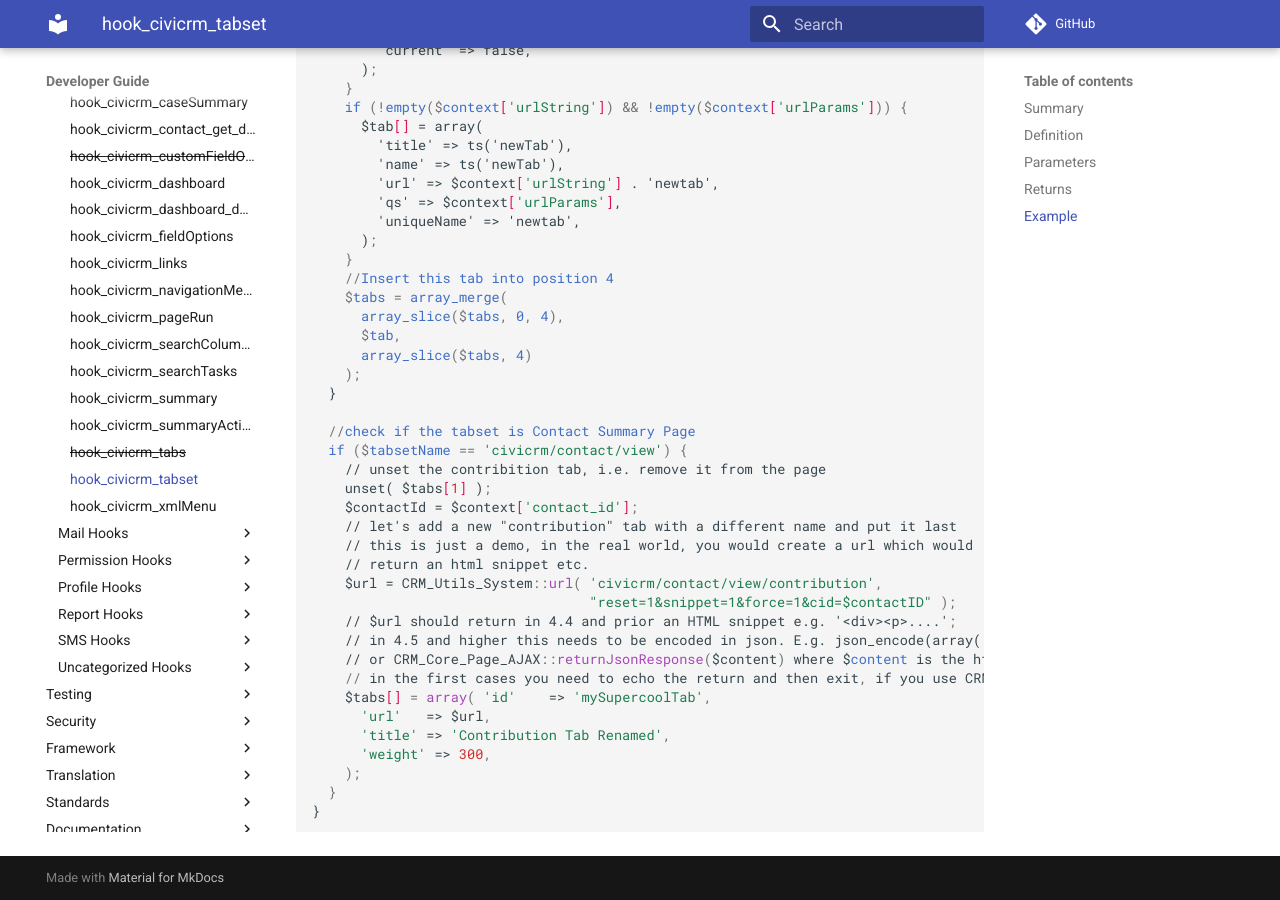
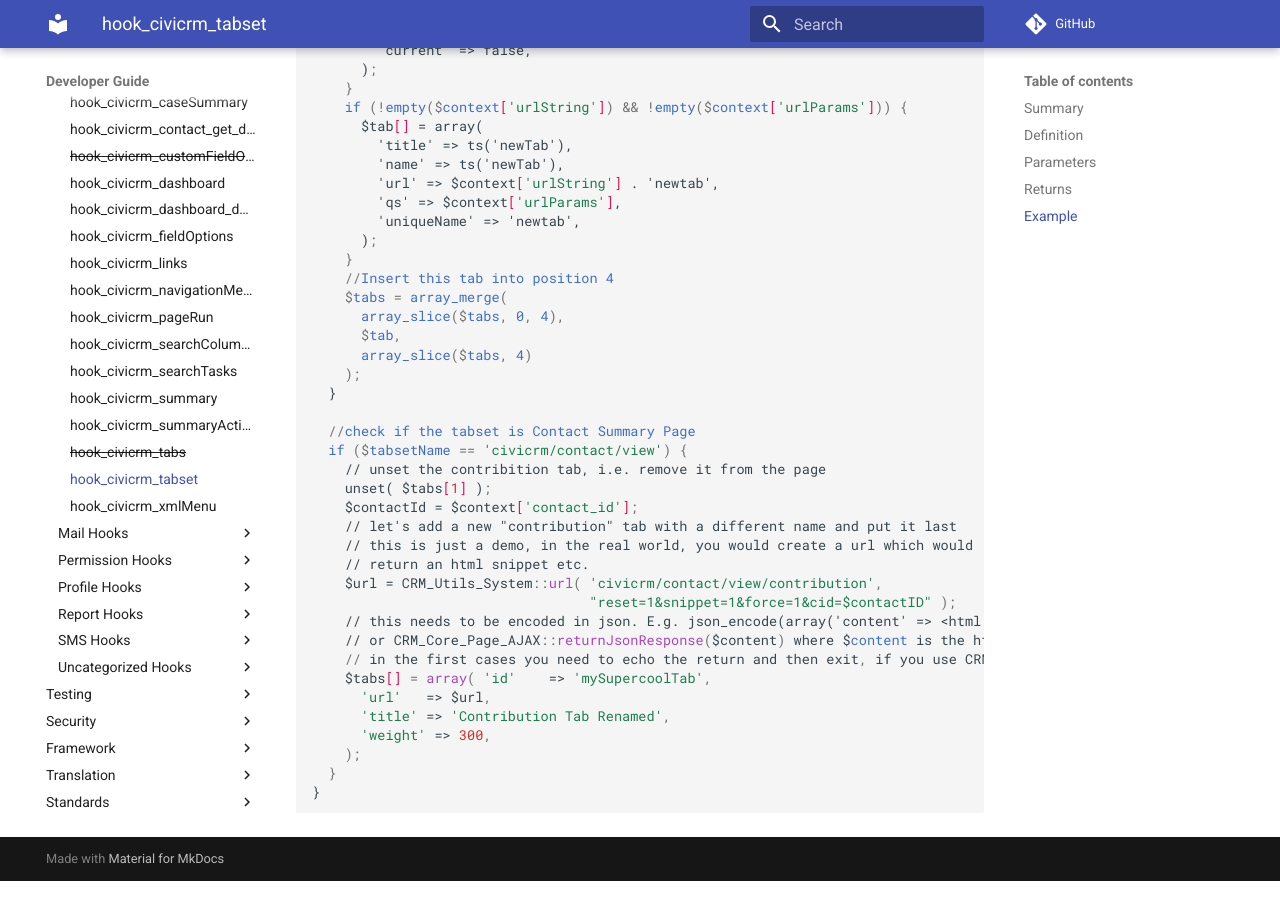
Before and after one commit to civicrm/civicrm-dev-docs, an MkDocs documentation site: the page built from docs/hooks/hook_civicrm_tabset.md, in a window 1280 px wide and 900 px high, scrolled down 1589 px. Built offline with MkDocs 1.6.1 and Material for MkDocs 9.7.7, drawn with Linux system fonts in a browser that asks for light colours; comment, search, counter and statistics services are not loaded; old or Windows-style settings are respelled for this version of MkDocs.

Commit message:
Remove 4.4 references - too old now

```diff
--- a/docs/hooks/hook_civicrm_tabset.md
+++ b/docs/hooks/hook_civicrm_tabset.md
@@ -99,8 +99,7 @@ contributions and events.
         // return an html snippet etc.
         $url = CRM_Utils_System::url( 'civicrm/contact/view/contribution',
                                       "reset=1&snippet=1&force=1&cid=$contactID" );
-        // $url should return in 4.4 and prior an HTML snippet e.g. '<div><p>....';
-        // in 4.5 and higher this needs to be encoded in json. E.g. json_encode(array('content' => <html form snippet as previously provided>));
+        // this needs to be encoded in json. E.g. json_encode(array('content' => <html form snippet>));
         // or CRM_Core_Page_AJAX::returnJsonResponse($content) where $content is the html code
         // in the first cases you need to echo the return and then exit, if you use CRM_Core_Page method you do not need to worry about this.
         $tabs[] = array( 'id'    => 'mySupercoolTab',
```
